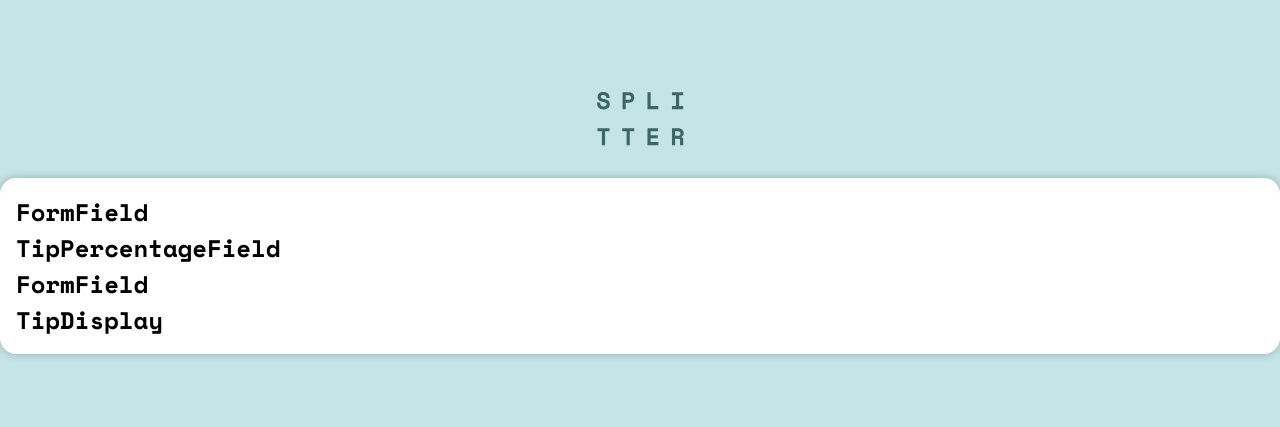
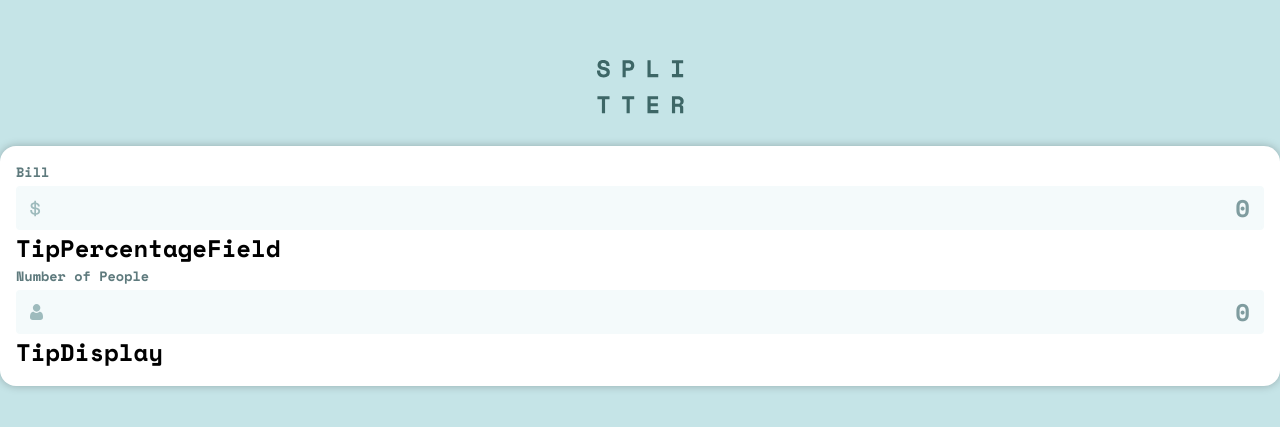
Before and after one commit to Lewis-mbui/tip-calculator-app, a React (Vite) app: page / in a window 1280 px wide. Shown: the part 177-604 px from the top of the page. Built offline with nearby package versions, Linux system fonts and the light colour scheme.

Commit message:
build structure of FormField component

```diff
--- a/src/components/FormField.tsx
+++ b/src/components/FormField.tsx
@@ -1,5 +1,31 @@
-const FormField = () => {
-  return <div>FormField</div>;
+interface Props {
+  id: string;
+  label: string;
+  icon: string;
+  error: string | undefined | null;
+  isDisabled: boolean;
+}
+
+const FormField = ({ label, icon, id, isDisabled, error }: Props) => {
+  const errorClass = error ? "error" : "";
+
+  return (
+    <div className="form-group">
+      <label htmlFor={id}>{label}</label>
+      {error && <p className="error">{error}</p>}
+      <div className={`input-group ${errorClass}`}>
+        <img src={icon} alt="" />
+        <input
+          disabled={isDisabled}
+          id={id}
+          placeholder="0"
+          type="number"
+          name={id}
+          className="primary-input"
+        />
+      </div>
+    </div>
+  );
 };
 
 export default FormField;
--- a/src/components/TipForm.tsx
+++ b/src/components/TipForm.tsx
@@ -1,12 +1,27 @@
+import dollarIcon from "../assets/images/icon-dollar.svg";
+import personIcon from "../assets/images/icon-person.svg";
+
 import FormField from "./FormField";
 import TipPercentageField from "./TipPercentageField";
 
 const TipForm = () => {
   return (
     <form className="tip-form" action="">
-      <FormField />
+      <FormField
+        id="bill"
+        label="Bill"
+        icon={dollarIcon}
+        isDisabled={false}
+        error={null}
+      />
       <TipPercentageField />
-      <FormField />
+      <FormField
+        id="totalPeople"
+        label="Number of People"
+        icon={personIcon}
+        isDisabled={true}
+        error={null}
+      />
     </form>
   );
 };
--- a/src/index.css
+++ b/src/index.css
@@ -166,6 +166,7 @@ input[type="number"]:not(:disabled) {
   font-size: .85rem;
   color: var(--clr-grey-500);
   display: grid;
+  grid-template-columns: 1fr 1fr;
   gap: .25rem;
 }
 
@@ -173,16 +174,12 @@ input[type="number"]:not(:disabled) {
   grid-column: 1 / -1;
 }
 
-.form-group.person {
-  grid-template-columns: 1fr 1fr;
-}
-
 .form-group.percentage {
   grid-template-columns: repeat(auto-fit, minmax(6rem, 1fr));
   column-gap: .75rem;
 }
 
-.form-group.percentage :first-child {
+.form-group:not(:has(.error)) :first-child {
   grid-column: 1 / -1;
 }
 
```
